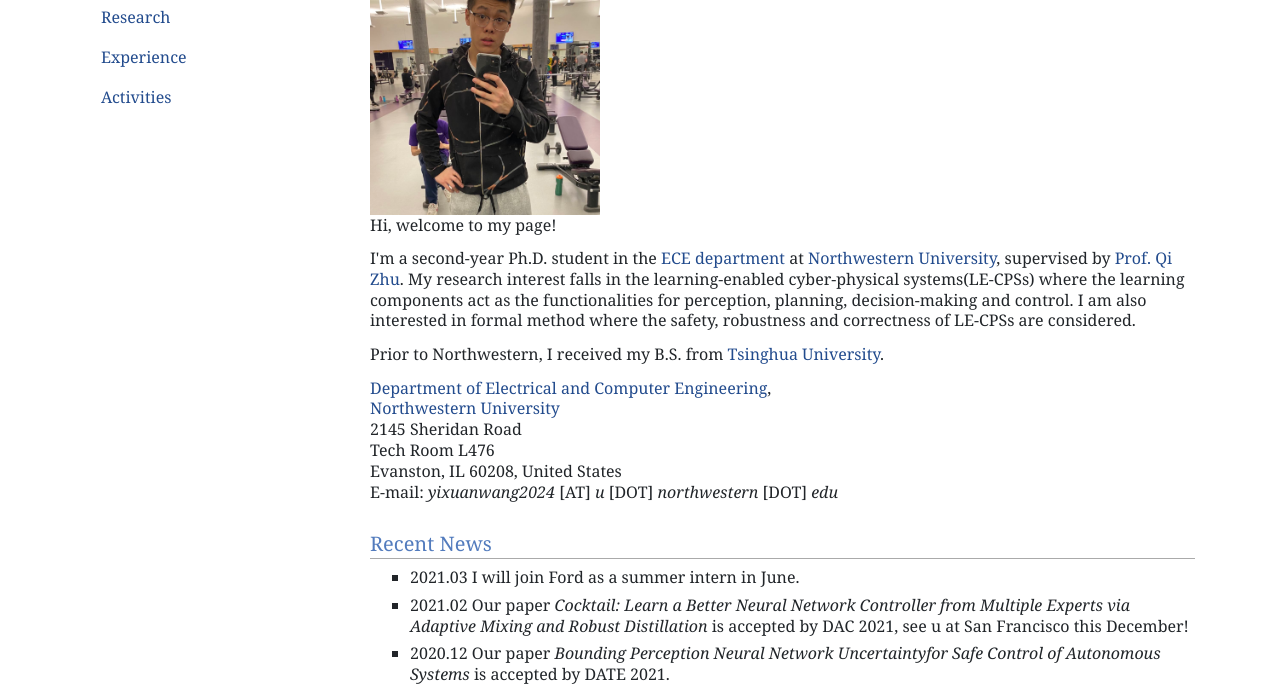
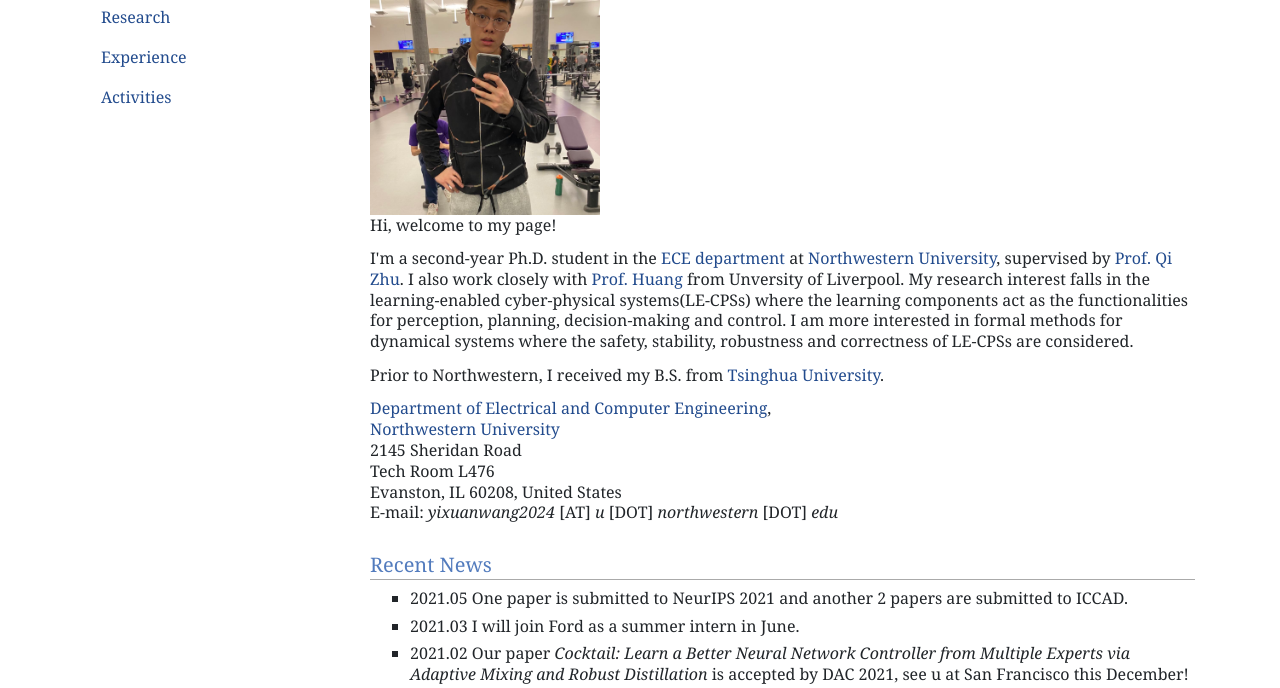
Before and after one commit to wangyixu14/wangyixu14.github.io, a plain HTML site: page index.html in a window 1280 px wide. Shown: the part 89-777 px from the top of the page. Drawn offline with nearby package versions, Linux system fonts and the light colour scheme; some packages are replaced by stand-ins of ours.

Commit message:
2021_May

```diff
--- a/index.html
+++ b/index.html
@@ -41,7 +41,12 @@
   </div>
 <figure>
 <img class="img-fluid" src="index_files/self.jpg"   alt="alt text" width="230px" height="320px" /><p>Hi, welcome to my page! </p>
-<p>I'm a second-year Ph.D. student in the <a href="https://www.mccormick.northwestern.edu/electrical-computer/"  >ECE department</a> at <a href="https://www.northwestern.edu/"  >Northwestern University</a>, supervised by <a href="http://users.eecs.northwestern.edu/~qzhu/"  >Prof. Qi Zhu</a>. My research interest falls in the learning-enabled cyber-physical systems(LE-CPSs) where the learning components act as the functionalities for perception, planning, decision-making and control. I am also interested in formal method where the safety, robustness and correctness of LE-CPSs are considered.</p>
+<p>I'm a second-year Ph.D. student in the <a href="https://www.mccormick.northwestern.edu/electrical-computer/"  >ECE department</a> at
+<a href="https://www.northwestern.edu/"  >Northwestern University</a>, supervised by <a href="http://users.eecs.northwestern.edu/~qzhu/"  >Prof. Qi Zhu</a>.
+I also work closely with <a href="https://chaohuang2018.github.io/main/"  >Prof. Huang</a> from Unversity of Liverpool.
+My research interest falls in the learning-enabled cyber-physical systems(LE-CPSs) where the learning components act as the
+functionalities for perception, planning, decision-making and control. I am more interested in formal methods for dynamical systems
+where the safety, stability, robustness and correctness of LE-CPSs are considered.</p>
 <p>Prior to Northwestern, I received my B.S. from <a href="https://www.tsinghua.edu.cn/en/"  >Tsinghua University</a>. </p>
 <p><a href="https://www.mccormick.northwestern.edu/electrical-computer/"  >Department of Electrical and Computer Engineering</a>, <br />
 <a href="https://www.northwestern.edu/"  >Northwestern University</a> <br />
@@ -52,6 +57,8 @@ E-mail: <em>yixuanwang2024</em> [AT] <em>u</em> [DOT] <em>northwestern</em> [DOT
 </figure>
 <h2>Recent News</h2>
 <ul>
+<li><p>2021.05   One paper is submitted to NeurIPS 2021 and another 2 papers are submitted to ICCAD. </p>
+</li>
 <li><p>2021.03	I will join Ford as a summer intern in June.</p>
 </li>
 <li><p>2021.02	Our paper <em>Cocktail: Learn a Better Neural Network Controller from Multiple Experts via Adaptive Mixing and Robust Distillation</em> is accepted by DAC 2021, see u at San Francisco this December! </p>
```
Also changed, not shown: 1 other file.
